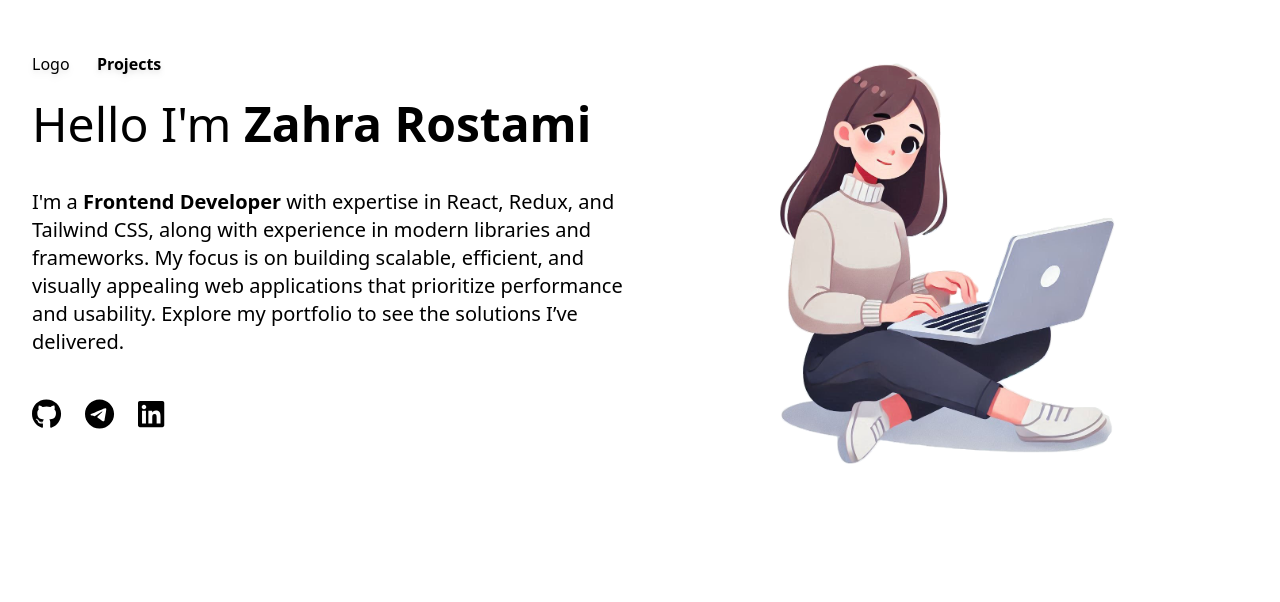
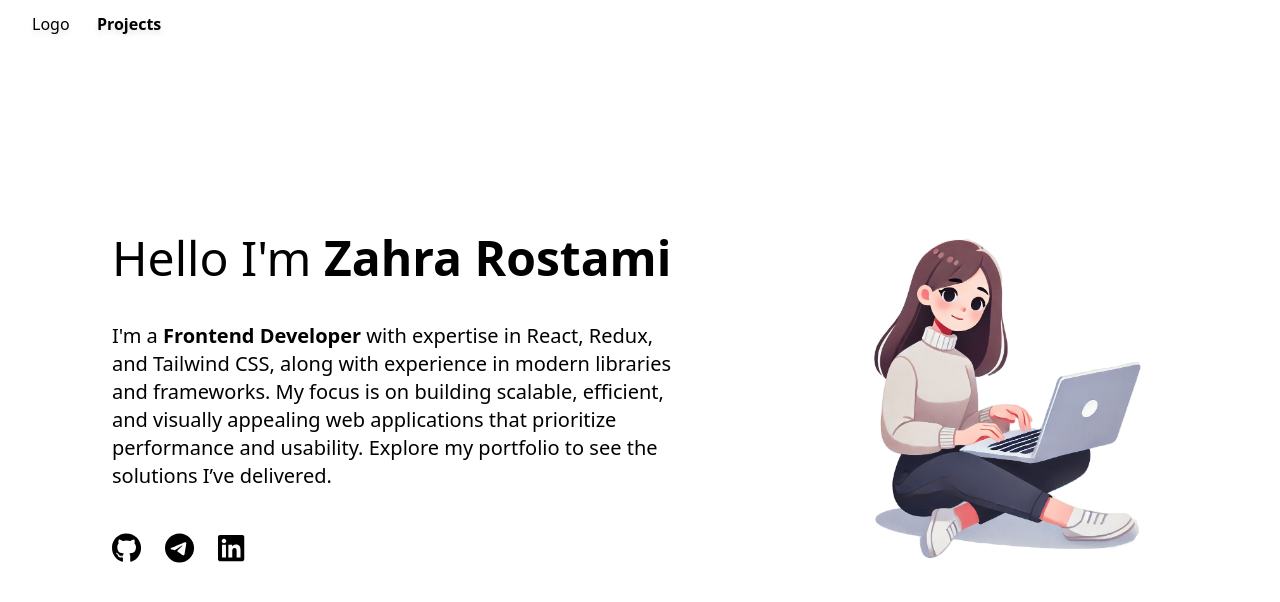
Before and after one commit to zahraRostami1999/portfolio, a React (Vite) app in the folder portfolio/: page / in a window 1280 px wide. Shown: the top 602 px of the page. Built offline with nearby package versions, Linux system fonts and the light colour scheme.

Commit message:
edit HomePage: make responsible

```diff
--- a/portfolio/src/pages/HomePage.jsx
+++ b/portfolio/src/pages/HomePage.jsx
@@ -4,13 +4,13 @@ import HomeIntroduction from "../components/HomeIntroduction";
 const HomePage = () => {
     return (
         <>
-            <div className="w-full my-10 min-h-screen">
-                <div className="px-8">
-                    <div className="flex w-full justify-between">
-                        <div className="w-1/2">
+            <div className="w-full py-20 min-h-screen flex flex-wrap items-center">
+                <div className="lg:px-8">
+                    <div className="w-full flex lg:justify-between sm:flex-wrap-reverse justify-center flex-wrap-reverse">
+                        <div className="lg:w-3/5 md:w-3/5 sm:w-4/5 w-11/12 lg:px-20 md:px-14">
                             <HomeIntroduction />
                         </div>
-                        <div className="w-1/2">
+                        <div className="lg:w-2/5 md:w-2/5 sm:w-4/5 w-4/5 flex justify-center items-center md:items-center">
                             <img className="w-2/3 mx-auto" src={banner} alt="" />
                         </div>
                     </div>
```
